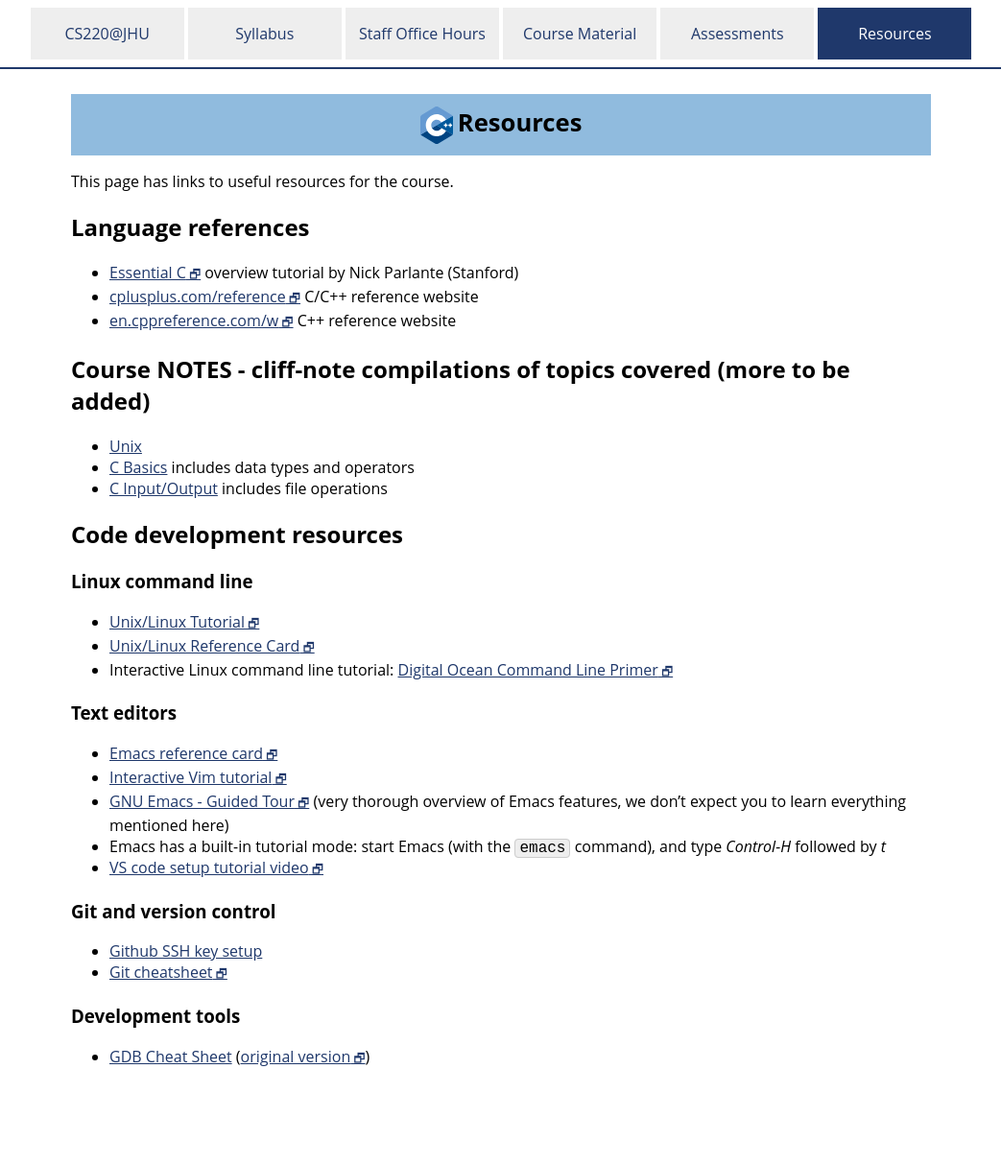
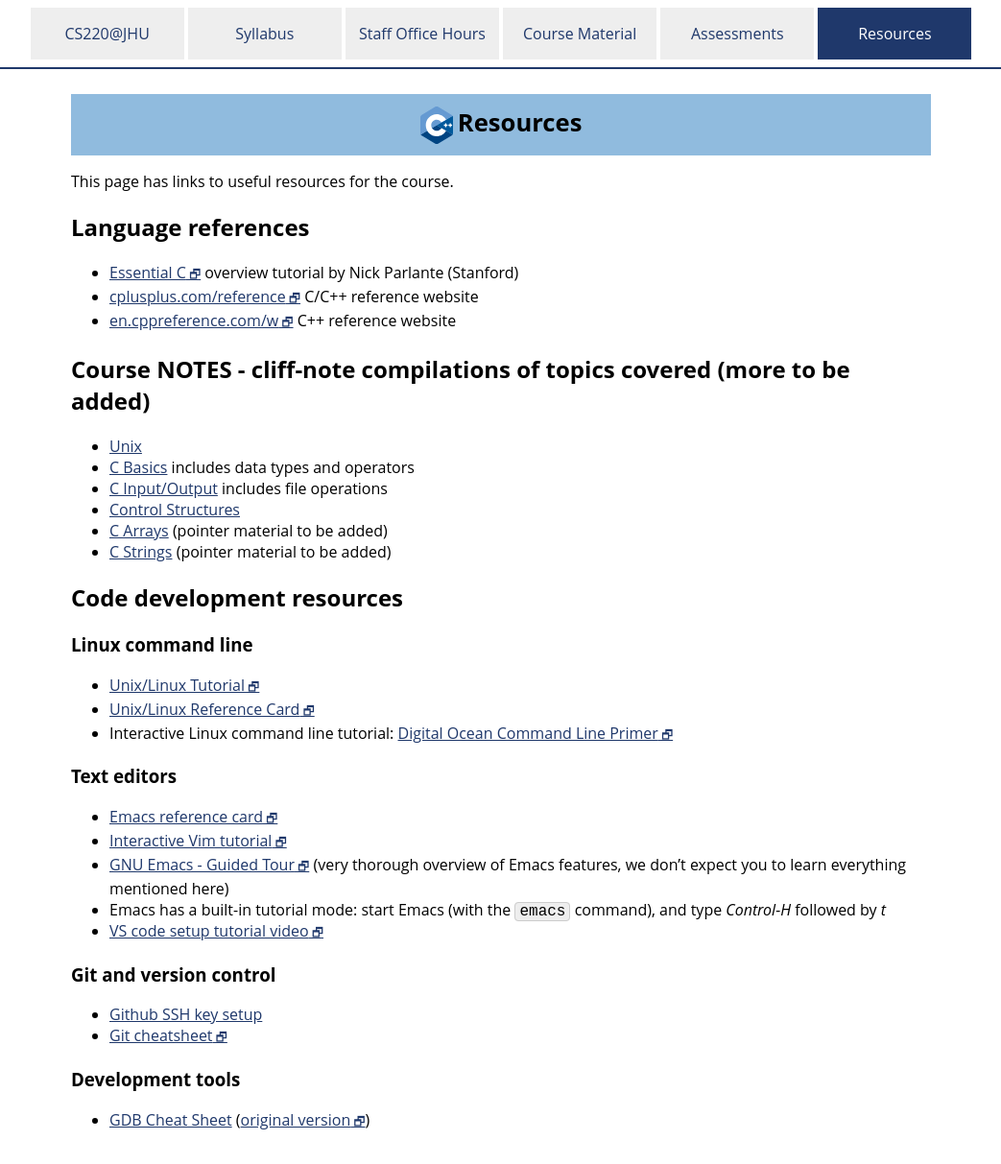
Before and after one commit to jhu-ip/cs220-f25, a Jekyll site: the page built from resources.md, in a window 1280 px wide. Shown: the whole page at 96% size, without its empty margins (118-1161 px from the left). Built offline with Jekyll 4.4.1, drawn with Linux system fonts in a browser that asks for light colours; before the commit the page ends 1147 px from its top, so only the background shows below that.

Commit message:
more notes in resources

```diff
--- a/resources.md
+++ b/resources.md
@@ -17,6 +17,9 @@ This page has links to useful resources for the course.
 * <a href='notes/notes-unix.html'>Unix</a>
 * <a href='notes/notes-Cbasics.html'>C Basics</a> includes data types and operators
 * <a href='notes/notes-C-IO.html'>C Input/Output</a> includes file operations
+* <a href='notes/notes-control.html'>Control Structures</a>
+* <a href='notes/notes-Carray.html'>C Arrays</a> (pointer material to be added)
+* <a href='notes/notes-Cstrings.html'>C Strings</a> (pointer material to be added)
 
 ## Code development resources
 
```
